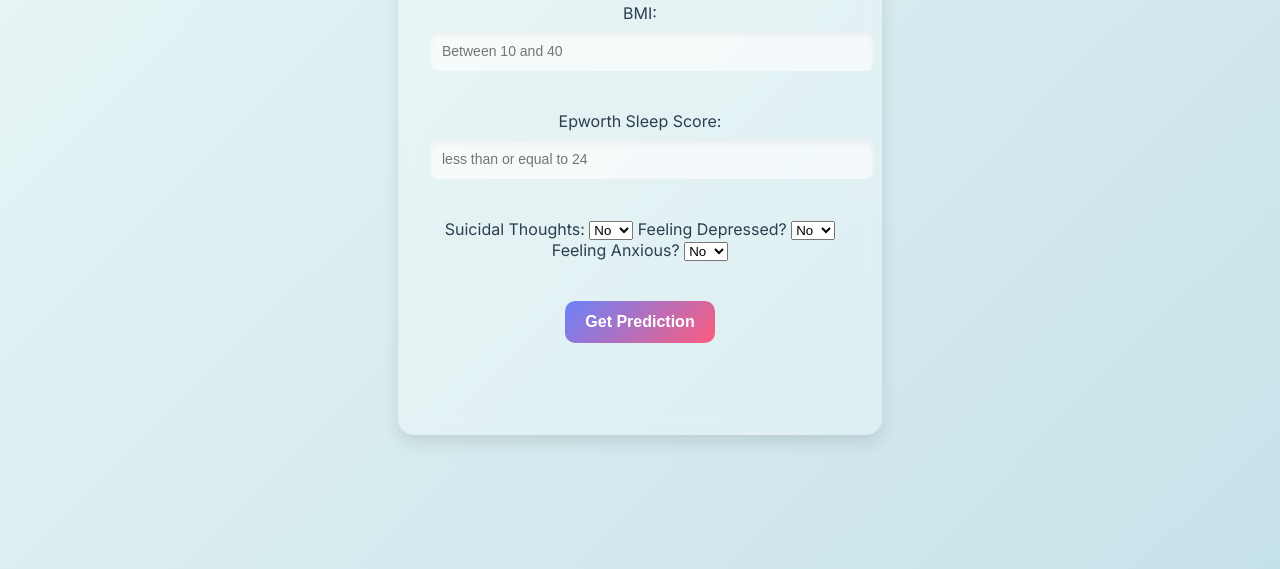
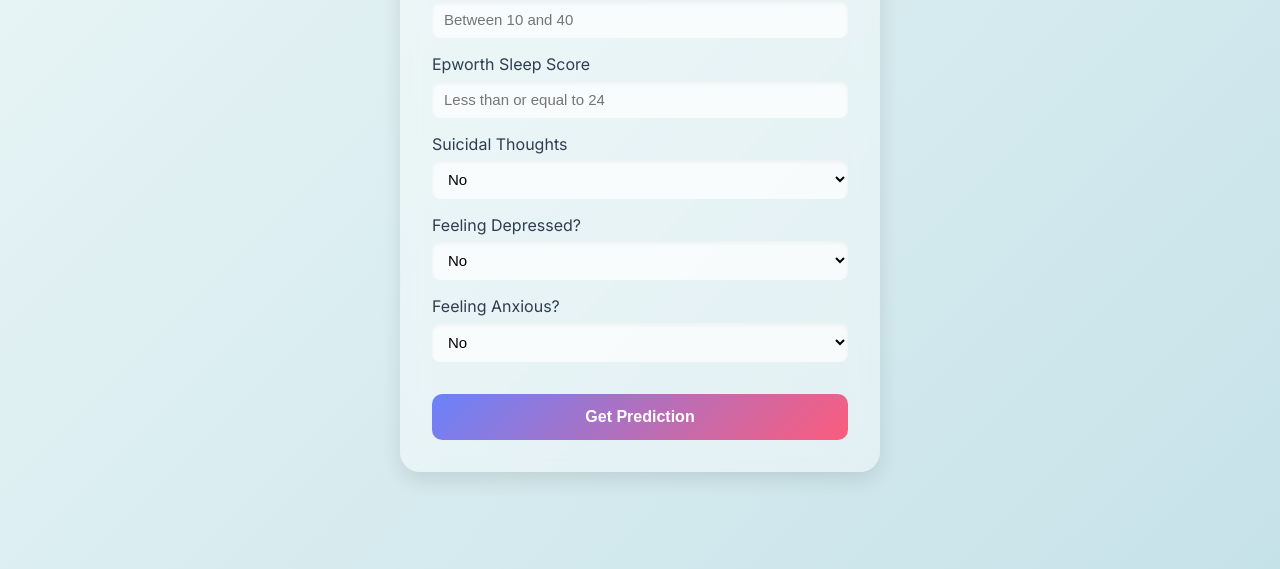
Before and after one commit to xtkamran/Mental_health_prediction, a plain HTML site: page index.html in a window 1280 px wide. Shown: the part 231-800 px from the top of the page. Drawn offline with Linux system fonts and the light colour scheme.

Commit message:
index.html

```diff
--- a/index.html
+++ b/index.html
@@ -1,14 +1,16 @@
 <!DOCTYPE html>
 <html lang="en">
 <head>
-    <meta charset="UTF-8">
-    <meta name="viewport" content="width=device-width, initial-scale=1.0">
+  <meta charset="UTF-8" />
+  <meta name="viewport" content="width=device-width, initial-scale=1.0" />
   <title>Mental Health Prediction</title>
   <style>
-        /* Import a clean modern font */
     @import url('https://fonts.googleapis.com/css2?family=Inter:wght@300;400;600&display=swap');
 
-/* General Styles */
+    * {
+      box-sizing: border-box;
+    }
+
     body {
       font-family: 'Inter', sans-serif;
       background: linear-gradient(135deg, #EAF6F6, #C6E2E9);
@@ -18,46 +20,63 @@ body {
       display: flex;
       justify-content: center;
       align-items: center;
-    height: 100vh;
+      min-height: 100vh;
     }
 
-/* Glassmorphic Container */
     .container {
-    background: rgba(255, 255, 255, 0.3);
-    backdrop-filter: blur(10px);
+      background: rgba(255, 255, 255, 0.4);
+      backdrop-filter: blur(12px);
       padding: 2rem;
-    border-radius: 16px;
-    box-shadow: 0 8px 16px rgba(0, 0, 0, 0.1);
-    max-width: 420px;
-    text-align: center;
-    transition: 0.3s ease-in-out;
+      border-radius: 20px;
+      box-shadow: 0 8px 20px rgba(0, 0, 0, 0.1);
+      max-width: 480px;
+      width: 90%;
+      animation: fadeIn 0.8s ease-in-out;
     }
 
-/* Headings */
-h1 {
-    font-size: 26px;
+    h2 {
+      font-size: 28px;
       color: #355C7D;
-    margin-bottom: 8px;
       font-weight: 600;
+      margin-bottom: 1.2rem;
+      text-align: center;
     }
 
-p {
-    font-size: 16px;
-    color: #4A4A4A;
-    opacity: 0.8;
+    label {
+      display: block;
+      font-weight: 500;
+      margin-top: 1rem;
+      margin-bottom: 0.4rem;
     }
 
-/* Buttons */
+    input, select {
+      width: 100%;
+      padding: 10px 12px;
+      font-size: 15px;
+      border: none;
+      border-radius: 8px;
+      background: rgba(255, 255, 255, 0.7);
+      box-shadow: inset 0px 2px 4px rgba(0, 0, 0, 0.05);
+      outline: none;
+    }
+
+    input:focus, select:focus {
+      background: rgba(255, 255, 255, 0.9);
+      box-shadow: 0 0 8px rgba(106, 130, 251, 0.3);
+    }
+
     button {
-    background: linear-gradient(135deg, #6A82FB, #FC5C7D);
+      margin-top: 2rem;
+      width: 100%;
+      padding: 14px;
+      font-size: 16px;
+      font-weight: 600;
       color: white;
       border: none;
-    padding: 12px 20px;
       border-radius: 10px;
-    font-size: 16px;
-    font-weight: 600;
+      background: linear-gradient(135deg, #6A82FB, #FC5C7D);
       cursor: pointer;
-    transition: transform 0.2s ease-in-out, box-shadow 0.3s ease;
+      transition: 0.3s ease;
     }
 
     button:hover {
@@ -65,26 +84,15 @@ button:hover {
       box-shadow: 0 6px 12px rgba(255, 105, 135, 0.3);
     }
 
-/* Inputs */
-input, textarea {
-    width: 100%;
-    padding: 12px;
-    border: none;
-    border-radius: 8px;
-    font-size: 14px;
-    margin-top: 8px;
-    background: rgba(255, 255, 255, 0.6);
-    box-shadow: inset 0px 4px 6px rgba(0, 0, 0, 0.05);
-    outline: none;
-    transition: all 0.3s ease-in-out;
+    #result {
+      margin-top: 1.5rem;
+      background-color: rgba(255, 255, 255, 0.6);
+      padding: 1rem;
+      border-radius: 10px;
+      font-size: 15px;
+      line-height: 1.5;
     }
 
-input:focus, textarea:focus {
-    background: rgba(255, 255, 255, 0.9);
-    box-shadow: 0 0 8px rgba(106, 130, 251, 0.4);
-}
-
-/* Smooth Fade-in Animation */
     @keyframes fadeIn {
       from {
         opacity: 0;
@@ -95,46 +103,48 @@ input:focus, textarea:focus {
         transform: translateY(0);
       }
     }
-
-.container {
-    animation: fadeIn 0.8s ease-in-out;
-}
-
   </style>
 </head>
 <body>
-
   <div class="container">
     <h2>Mental Health Prediction</h2>
-    <label for="bmi">BMI:</label>
-    <input type="number" id="bmi" placeholder="Between 10 and 40" min="10" max="40"><br><br><br>
 
-    <label for="epworth">Epworth Sleep Score:</label>
-    <input type="number" id="epworth" placeholder="less than or equal to 24" min="0" max="24"><br><br><br>
+    <label for="bmi">BMI</label>
+    <input type="number" id="bmi" placeholder="Between 10 and 40" min="10" max="40" />
 
-    <label for="suicidal">Suicidal Thoughts:</label>
-    <select id="suicidal"><option value="0"> No</option><option value="1"> Yes</option></select>
+    <label for="epworth">Epworth Sleep Score</label>
+    <input type="number" id="epworth" placeholder="Less than or equal to 24" min="0" max="24" />
+
+    <label for="suicidal">Suicidal Thoughts</label>
+    <select id="suicidal">
+      <option value="0">No</option>
+      <option value="1">Yes</option>
+    </select>
 
     <label for="depressiveness">Feeling Depressed?</label>
-    <select id="depressiveness"><option value="0">No</option><option value="1">Yes</option></select>
+    <select id="depressiveness">
+      <option value="0">No</option>
+      <option value="1">Yes</option>
+    </select>
 
     <label for="anxiousness">Feeling Anxious?</label>
-    <select id="anxiousness"><option value="0">No</option><option value="1">Yes</option></select><br><br><br>
+    <select id="anxiousness">
+      <option value="0">No</option>
+      <option value="1">Yes</option>
+    </select>
 
     <button onclick="predict()">Get Prediction</button>
-    <div id="result"></div><br><br><br>
-
-
+    <div id="result" style="display:none;"></div>
   </div>
 
   <script>
     function predict() {
-        let data = {
-            "bmi": parseFloat(document.getElementById("bmi").value),
-            "epworth_score": parseInt(document.getElementById("epworth").value),
-            "suicidal": parseInt(document.getElementById("suicidal").value),
-            "depressiveness": parseInt(document.getElementById("depressiveness").value),
-            "anxiousness": parseInt(document.getElementById("anxiousness").value)
+      const data = {
+        bmi: parseFloat(document.getElementById("bmi").value),
+        epworth_score: parseInt(document.getElementById("epworth").value),
+        suicidal: parseInt(document.getElementById("suicidal").value),
+        depressiveness: parseInt(document.getElementById("depressiveness").value),
+        anxiousness: parseInt(document.getElementById("anxiousness").value)
       };
 
       fetch("http://127.0.0.1:5000/predict", {
@@ -142,19 +152,21 @@ input:focus, textarea:focus {
         headers: { "Content-Type": "application/json" },
         body: JSON.stringify(data)
       })
-        .then(response => response.json())
+      .then(res => res.json())
       .then(result => {
         document.getElementById("result").style.display = "block";
         document.getElementById("result").innerHTML = `
-                <strong>PHQ Score:</strong> ${result.predicted_phq_score} <br>
-                <strong>Depression Severity:</strong> ${result.depression_severity} <br>
-                <strong>GAD Score:</strong> ${result.predicted_gad_score} <br>
+          <strong>PHQ Score:</strong> ${result.predicted_phq_score}<br>
+          <strong>Depression Severity:</strong> ${result.depression_severity}<br>
+          <strong>GAD Score:</strong> ${result.predicted_gad_score}<br>
           <strong>Anxiety Severity:</strong> ${result.anxiety_severity}
         `;
       })
-        .catch(error => console.error("Error:", error));
+      .catch(err => {
+        console.error("Error:", err);
+        document.getElementById("result").innerHTML = `<span style="color:red">Error fetching prediction. Is your API running?</span>`;
+      });
     }
   </script>
-
 </body>
 </html>
```
Lines whose indentation alone changed are shown as unchanged.
